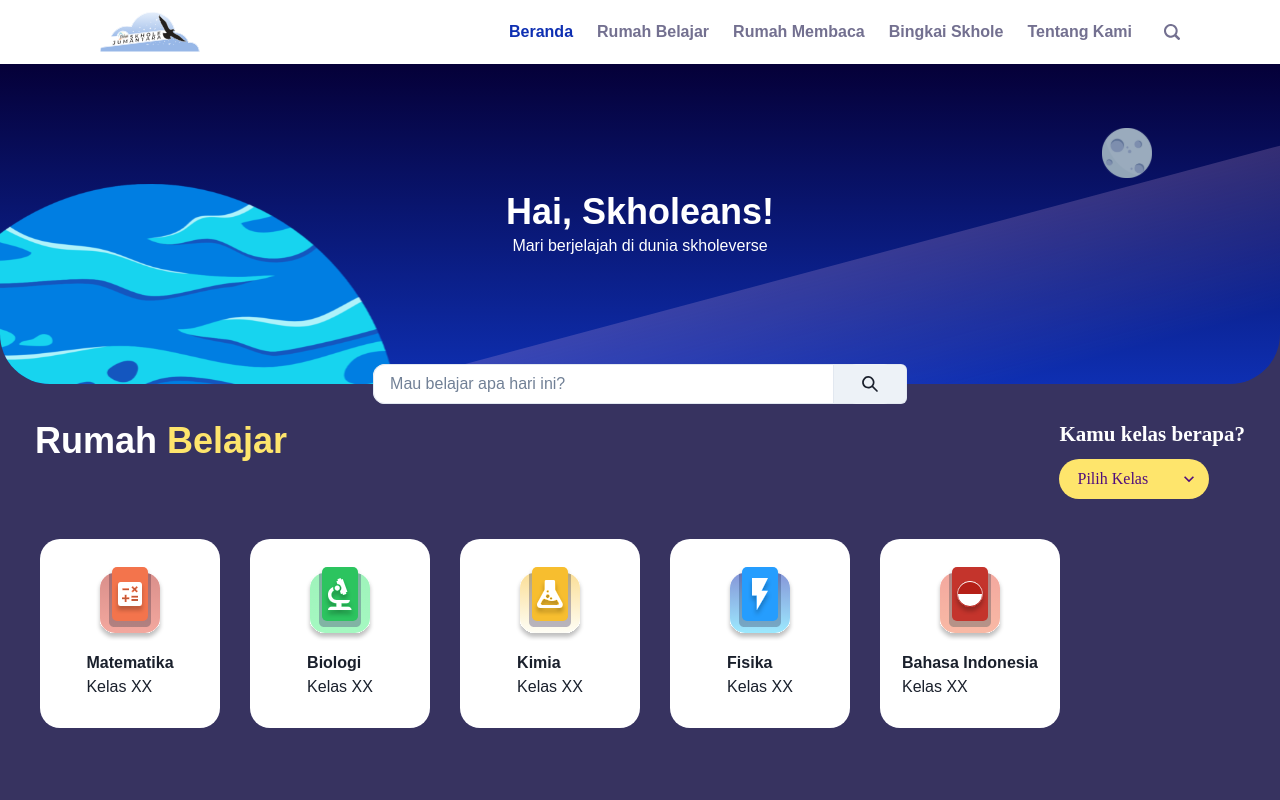
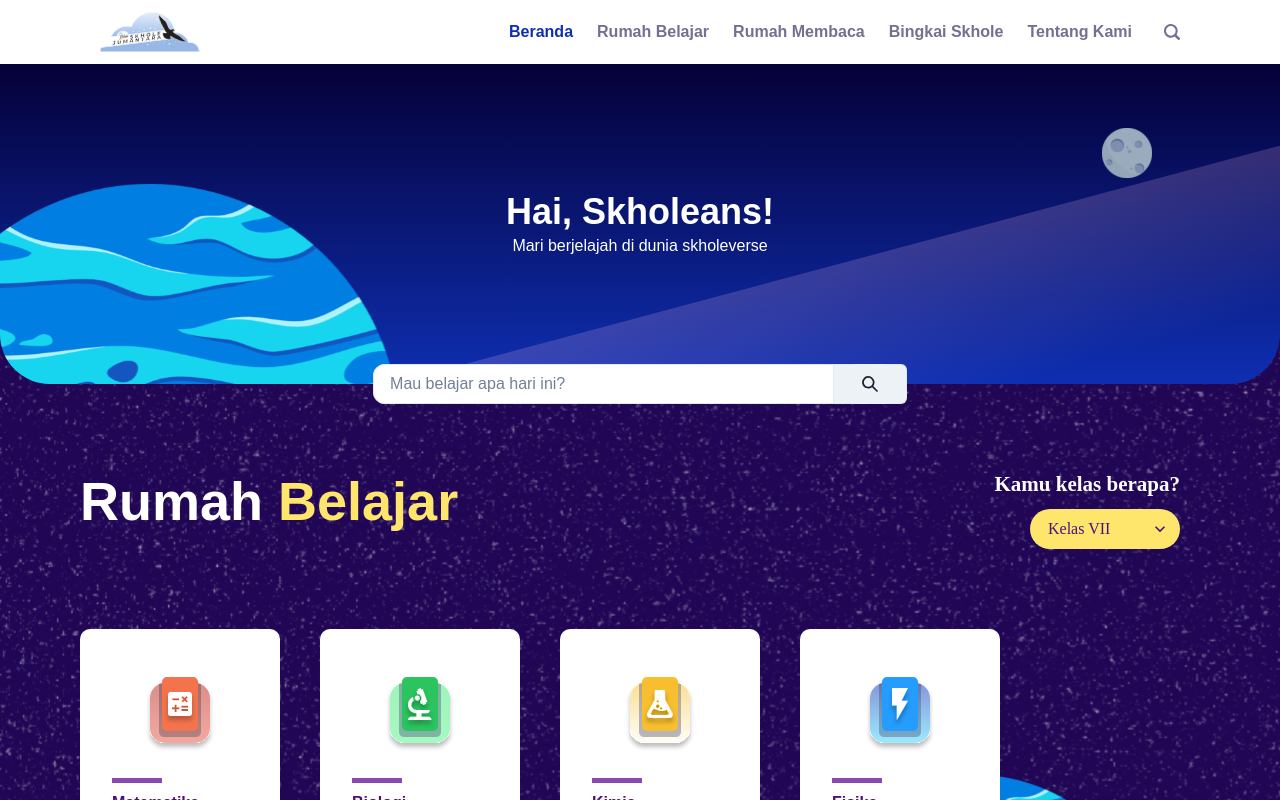
Before and after one commit to eiffelaqila/FE-Skhole-2022, a Next.js app: page / in a window 1280 px wide. Shown: the top 800 px of the page. Built offline with nearby package versions, Linux system fonts and the light colour scheme; a web font is replaced by a local one.

Commit message:
finishing design and dropdown filter

```diff
--- a/pages/index.tsx
+++ b/pages/index.tsx
@@ -1,12 +1,21 @@
-import React from 'react'
+import * as React from 'react'
 import {
-    Box, Center, Image, Container, Stack, Flex, Heading, Text, Input, InputRightAddon, InputGroup, IconButton, layout, Select
+    Box, Image, Stack, Flex, Heading, Text, Select
 } from '@chakra-ui/react'
 import Head from 'next/head'
 import Footer from '../layout/Footer'
 import Jumbotron from '../components/home/jumbotron'
 
+
 export default function Home(): JSX.Element {
+
+    const[value, setValue] = React.useState('VII');
+    const handleChange = (event: { target: { value: React.SetStateAction<string> } }) => {
+
+        setValue(event.target.value);
+
+      };
+
     return (
         <>
             <Head>
@@ -18,34 +27,58 @@ export default function Home(): JSX.Element {
                 minHeight="100vh"
                 bgColor="#373360"
                 transform="auto"
+                css={`
+                    background: url(static/images/noise-1280-832.svg), #200655;
+                    background-size: cover
+                `}
                 >
 
-                <Jumbotron />
+                <Jumbotron/>
 
             {/* Text */}
-            <Flex justifyContent={'space-between'}>
-                <Heading color="white" padding="35px 35px 0px 35px">
+            <Flex
+                justifyContent={'space-between'}
+                padding="50px 0px 0px 0px"
+            >
+                <Heading
+                    color="white"
+                    padding="35px 35px 0px 80px"
+                    fontSize={54}
+                >
                     Rumah <span style={{color:"#FEE56C"}} color="#FEE56C">Belajar</span>
                 </Heading>
 
-                <Flex flexDirection='column' padding="35px 35px 0px 35px" gap={2} justifyContent="flex-end">
+                <Flex
+                    flexDirection='column'
+                    padding="35px 35px 0px 35px"
+                    gap={2}
+                    justifyContent="flex-end"
+                    alignContent='flex-end'
+                >
 
                     <Text
                         color={'white'}
                         fontFamily='livvic'
-                        fontSize={21}>
+                        fontSize={21}
+                        padding="0px 65px 0px 0px"
+                        textAlign={'right'}
+                    >
                             <b>Kamu kelas berapa?</b>
                     </Text>
 
-                    <Stack>
+                    <Stack alignItems='flex-end' padding="0px 65px 0px 0px">
+
+
                         <Select
-                            placeholder='Pilih Kelas'
+                            placeholder=''
                             variant='filled'
                             bg='#FEE56C'
                             color="#500D7D"
                             fontFamily={"inter"}
                             rounded={20}
                             maxWidth={'150px'}
+                            value={value}
+                            onChange={handleChange}
                         >
                             <option value='VII'>Kelas VII</option>
                             <option value='VIII'>Kelas VIII</option>
@@ -55,6 +88,7 @@ export default function Home(): JSX.Element {
                             <option value='XII'>Kelas XII</option>
 
                         </Select>
+
                     </Stack>
 
 
@@ -62,143 +96,166 @@ export default function Home(): JSX.Element {
 
             </Flex>
             <div>
-            <Box padding={10}>
-                <Flex flexWrap={'wrap'} gap= "30px">
-                    {/*draft design frame 3006 (href nanti di-update kalo udah ada)*/}
-                    <a href='/rumah-belajar'>
+            <Box padding={20} minHeight='600px'>
+                <Flex flexWrap={'wrap'} gap= "40px">
+
+                    {/*draft design frame 3006 (href sementara tp pagesnya blm ada)*/}
+                    <Image
+                    src="static/images/neptune.svg"
+                    position="absolute"
+                    maxWidth="353px"
+                    top="60%"
+                    right="10%"
+                    zIndex={-1}
+                    />
+
+                    <a href={`/rumah-belajar/Matematika/${value}`}>
                         <Flex
-                        h={45}
-                        alignItems={'center'}
                         justifyContent={'center'}
                         flexDirection='column'
-                        height='110%'
-                        width='180px'
+                        height='250px'
+                        width='200px'
                         padding={3}
                         bg="white"
-                        rounded={20}
-                        gap = '10px'
+                        rounded={10}
+                        gap = '27px'
                         >
                             <div>
-                                <Flex>
+                                <Flex alignItems={'center'} justifyContent={'center'} paddingTop={2}>
                                     <Image src='static/images/Matematika.svg'/>
                                 </Flex>
+
                             </div>
-                            <Flex>
+                            <Flex flexDirection='column' gap={2} alignItems={'flex-start'} paddingLeft={5}>
                                 <Flex>
-                                    <p><b> Matematika </b> <br/> Kelas XX </p>
+                                    <Image src='static/images/Line.svg'/>
                                 </Flex>
+                                <Text color={'#500D7D'}>
+                                    <p><b> Matematika </b> <br/> <span style={{color:"#000000"}}>Kelas {value}</span> </p>
+                                </Text>
                             </Flex>
                         </Flex>
                     </a>
-                    <a href='/rumah-belajar'>
+                    <a href={`/rumah-belajar/Biologi/${value}`}>
                         <Flex
-                        h={45}
-                        alignItems={'center'}
                         justifyContent={'center'}
                         flexDirection='column'
-                        height='110%'
-                        width='180px'
-                        padding={5}
+                        height='250px'
+                        width='200px'
+                        padding={3}
                         bg="white"
-                        rounded={20}
-                        gap = '10px'
+                        rounded={10}
+                        gap = '27px'
                         >
                             <div>
-                                <Flex>
+                                <Flex alignItems={'center'} justifyContent={'center'} paddingTop={2}>
                                     <Image src='static/images/Biologi.svg'/>
                                 </Flex>
+
                             </div>
-                            <Flex>
+                            <Flex flexDirection='column' gap={2} alignItems={'flex-start'} paddingLeft={5}>
                                 <Flex>
-                                    <p><b> Biologi </b> <br/> Kelas XX </p>
+                                    <Image src='static/images/Line.svg'/>
                                 </Flex>
+                                <Text color={'#500D7D'}>
+                                    <p><b> Biologi </b> <br/> <span style={{color:"#000000"}}>Kelas {value}</span> </p>
+                                </Text>
                             </Flex>
                         </Flex>
                     </a>
-                    <a href='/rumah-belajar'>
+                    <a href={`/rumah-belajar/Kimia/${value}`}>
                         <Flex
-                        h={45}
-                        alignItems={'center'}
                         justifyContent={'center'}
                         flexDirection='column'
-                        height='110%'
-                        width='180px'
-                        padding={5}
+                        height='250px'
+                        width='200px'
+                        padding={3}
                         bg="white"
-                        rounded={20}
-                        gap = '10px'
+                        rounded={10}
+                        gap = '27px'
                         >
                             <div>
-                                <Flex>
+                                <Flex alignItems={'center'} justifyContent={'center'} paddingTop={2}>
                                     <Image src='static/images/Kimia.svg'/>
                                 </Flex>
+
                             </div>
-                            <Flex>
+                            <Flex flexDirection='column' gap={2} alignItems={'flex-start'} paddingLeft={5}>
                                 <Flex>
-                                    <p><b> Kimia </b> <br/> Kelas XX </p>
+                                    <Image src='static/images/Line.svg'/>
                                 </Flex>
+                                <Text color={'#500D7D'}>
+                                    <p><b> Kimia </b> <br/> <span style={{color:"#000000"}}>Kelas {value}</span> </p>
+                                </Text>
                             </Flex>
                         </Flex>
                     </a>
-                    <a href='/rumah-belajar'>
+                    <a href={`/rumah-belajar/Fisika/${value}`}>
                         <Flex
-                        h={45}
-                        alignItems={'center'}
                         justifyContent={'center'}
                         flexDirection='column'
-                        height='110%'
-                        width='180px'
-                        padding={5}
+                        height='250px'
+                        width='200px'
+                        padding={3}
                         bg="white"
-                        rounded={20}
-                        gap = '10px'
+                        rounded={10}
+                        gap = '27px'
                         >
                             <div>
-                                <Flex>
+                                <Flex alignItems={'center'} justifyContent={'center'} paddingTop={2}>
                                     <Image src='static/images/Fisika.svg'/>
                                 </Flex>
+
                             </div>
-                            <Flex>
+                            <Flex flexDirection='column' gap={2} alignItems={'flex-start'} paddingLeft={5}>
                                 <Flex>
-                                    <p><b> Fisika </b> <br/> Kelas XX </p>
+                                    <Image src='static/images/Line.svg'/>
                                 </Flex>
+                                <Text color={'#500D7D'}>
+                                    <p><b> Fisika </b> <br/> <span style={{color:"#000000"}}>Kelas {value}</span> </p>
+                                </Text>
                             </Flex>
                         </Flex>
                     </a>
-                    <a href='/rumah-belajar'>
+                    <a href={`/rumah-belajar/BahasaIndonesia/${value}`}>
                         <Flex
-                        h={45}
-                        alignItems={'center'}
                         justifyContent={'center'}
                         flexDirection='column'
-                        height='110%'
-                        width='180px'
-                        padding={5}
+                        height='250px'
+                        width='200px'
+                        padding={3}
                         bg="white"
-                        rounded={20}
-                        gap = '10px'
+                        rounded={10}
+                        gap = '27px'
                         >
                             <div>
-                                <Flex>
+                                <Flex alignItems={'center'} justifyContent={'center'} paddingTop={2}>
                                     <Image src='static/images/BahasaIndonesia.svg'/>
                                 </Flex>
+
                             </div>
-                            <Flex>
+                            <Flex flexDirection='column' gap={2} alignItems={'flex-start'} paddingLeft={5}>
                                 <Flex>
-                                    <p><b> Bahasa Indonesia </b> <br/> Kelas XX </p>
+                                    <Image src='static/images/Line.svg'/>
                                 </Flex>
+                                <Text color={'#500D7D'}>
+                                    <p><b> Bahasa Indonesia </b> <br/> <span style={{color:"#000000"}}>Kelas {value}</span> </p>
+                                </Text>
                             </Flex>
                         </Flex>
                     </a>
+
                 </Flex>
 
             </Box>
             </div>
 
+            </Box>
+
+            <Footer/>
 
 
-            </Box>
-            <Footer/>
+
         </>
     )
 }
```
Also changed, not shown: public/static/images/Line.svg (added).
